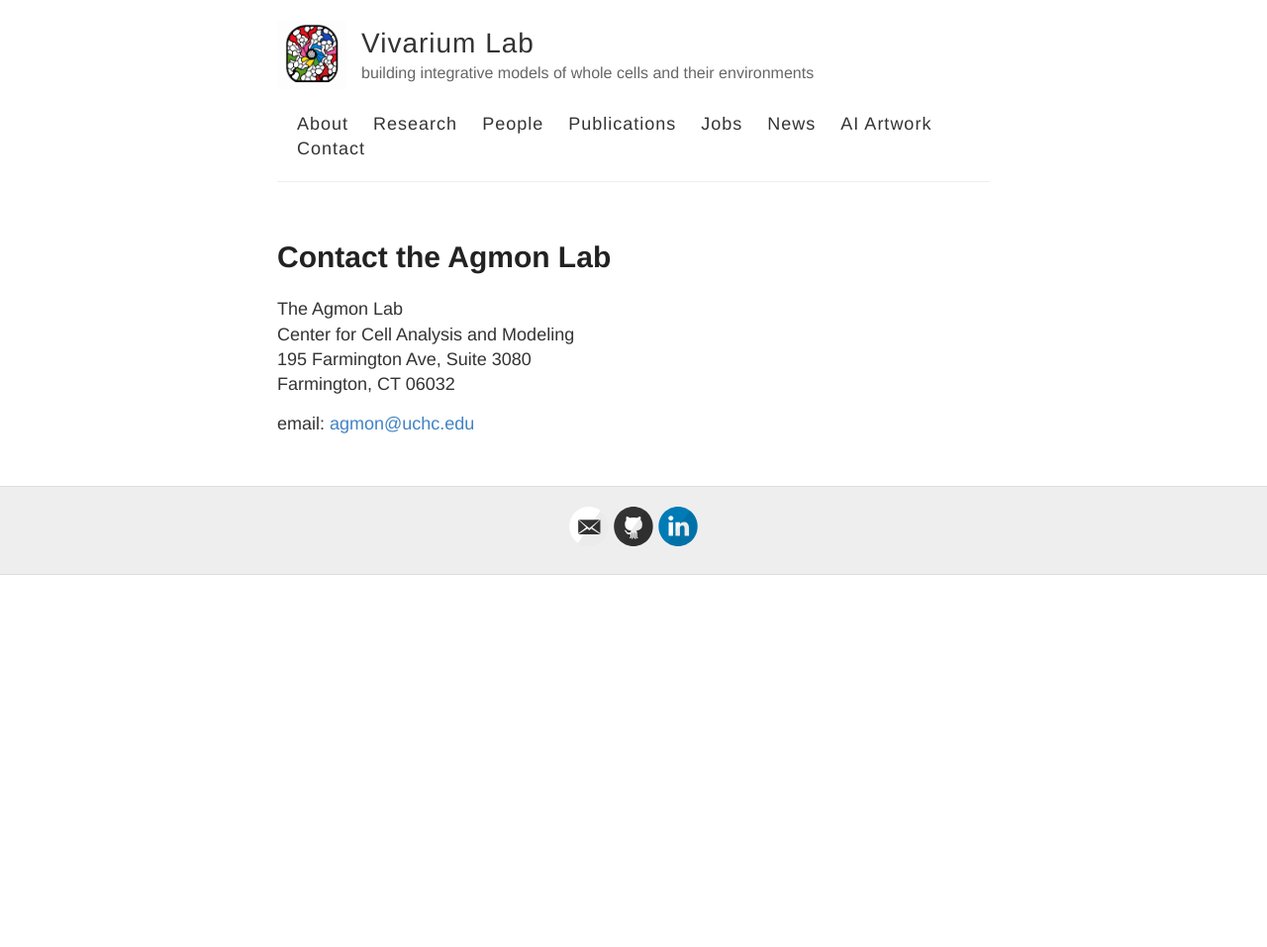
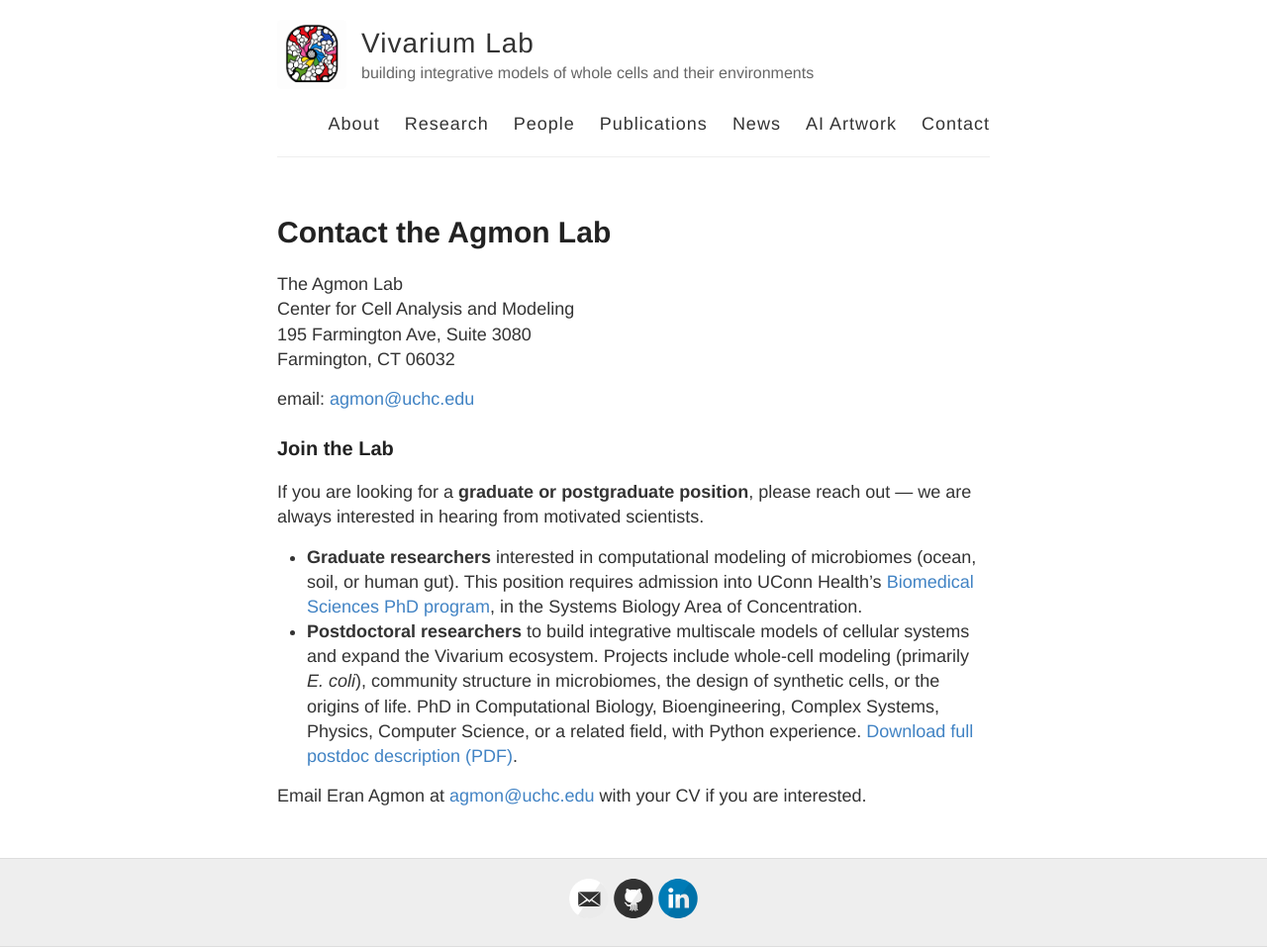
Before and after one commit to eagmon/eagmon.github.io, a Jekyll site: the page built from contact.md, in a window 1280 px wide. Shown: the whole page at 99% size. Built offline with Jekyll 4.4.1, drawn with Linux system fonts in a browser that asks for light colours; before the commit the page ends 900 px from its top, so only the background shows below that.

Commit message:
Merge Jobs page into Contact, drop Jobs nav item
Moves the grad/postdoc recruiting text under contact.md as a "Join the
Lab" section so visitors find positions on the same page as the contact
info. Removes the standalone /jobs/ page and its nav link.

Co-Authored-By: Claude Opus 4.7 (1M context) <noreply@anthropic.com>

```diff
--- a/_layouts/default.html
+++ b/_layouts/default.html
@@ -33,7 +33,6 @@
             <a href="{{ site.baseurl }}/people">People</a>
             <a href="{{ site.baseurl }}/publications">Publications</a>
 <!--            <a href="{{ site.baseurl }}/resources">Resources</a>-->
-            <a href="{{ site.baseurl }}/jobs">Jobs</a>
             <a href="{{ site.baseurl }}/news">News</a>
             <a href="{{ site.baseurl }}/ai-artwork">AI Artwork</a>
             <a href="{{ site.baseurl }}/contact">Contact</a>
--- a/contact.md
+++ b/contact.md
@@ -10,3 +10,12 @@ Center for Cell Analysis and Modeling \
 Farmington, CT 06032
 
 email: [agmon@uchc.edu](mailto:agmon@uchc.edu)
+
+### Join the Lab
+
+If you are looking for a **graduate or postgraduate position**, please reach out — we are always interested in hearing from motivated scientists.
+
+- **Graduate researchers** interested in computational modeling of microbiomes (ocean, soil, or human gut). This position requires admission into UConn Health's [Biomedical Sciences PhD program](https://health.uconn.edu/graduate-school/academics/programs/ph-d-biomedical-science/), in the Systems Biology Area of Concentration.
+- **Postdoctoral researchers** to build integrative multiscale models of cellular systems and expand the Vivarium ecosystem. Projects include whole-cell modeling (primarily *E. coli*), community structure in microbiomes, the design of synthetic cells, or the origins of life. PhD in Computational Biology, Bioengineering, Complex Systems, Physics, Computer Science, or a related field, with Python experience. [Download full postdoc description (PDF)](https://raw.githubusercontent.com/eagmon/eagmon.github.io/master/files/postdoc_SMS.pdf).
+
+Email Eran Agmon at [agmon@uchc.edu](mailto:agmon@uchc.edu) with your CV if you are interested.
```
Also changed, not shown: jobs.md (deleted, +0 -22 lines).
